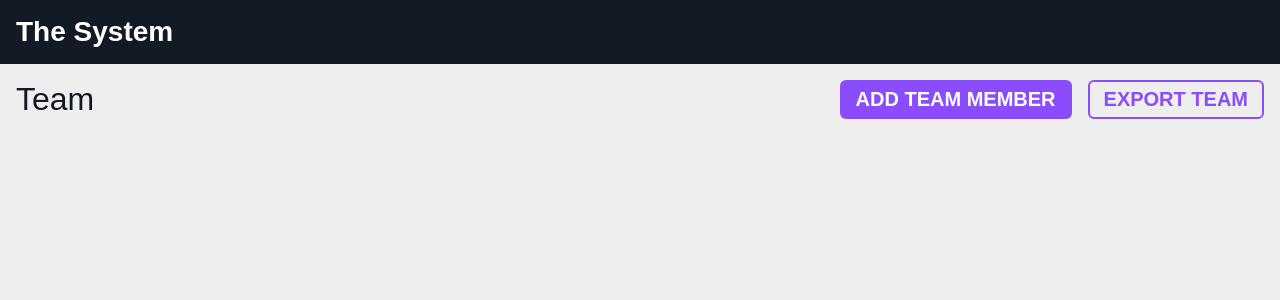
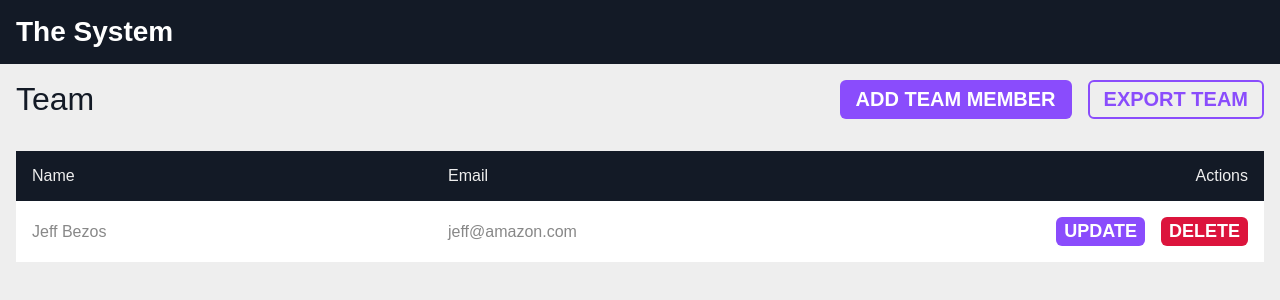
Before and after one commit to drummer-Yurii/user-management, a Vue app in the folder client/: page / in a window 1280 px wide. Shown: the top 300 px of the page. Built offline with nearby package versions, Linux system fonts and the light colour scheme.

Commit message:
create team component

```diff
--- a/client/src/App.vue
+++ b/client/src/App.vue
@@ -3,6 +3,7 @@
     <TheHeader />
     <main>
       <TheToolbar />
+      <TheTeam />
     </main>
   </div>
 </template>
@@ -10,11 +11,13 @@
 <script>
 import TheHeader from '@/components/TheHeader.vue';
 import TheToolbar from '@/components/TheToolbar.vue';
+import TheTeam from '@/components/TheTeam.vue';
 export default {
   name: 'App',
   components: {
     TheHeader,
     TheToolbar,
+    TheTeam,
   },
 };
 </script>
--- /dev/null
+++ b/client/src/components/TheTeam.vue
@@ -0,0 +1,64 @@
+<template>
+    <div class="team">
+        <div class="team-members table">
+            <div class="table-header table-row">
+                <div class="table-col">Name</div>
+                <div class="table-col">Email</div>
+                <div class="table-col table-actions">Actions</div>
+            </div>
+            <div class="member table-row">
+                <div class="table-col name">Jeff Bezos</div>
+                <div class="table-col email">jeff@amazon.com</div>
+                <div class="table-col actions">
+                    <div class="button-group group-end">
+                        <button class="button button-small">Update</button>
+                        <button class="button button-small button-alert">Delete</button>
+                    </div>
+                </div>
+            </div>
+        </div>
+    </div>
+</template>
+
+<script>
+    export default {
+        name: 'TheTeam',
+    }
+</script>
+
+<style scoped>
+.team {
+    padding: 16px;
+}
+
+.table-row {
+    display: flex;
+    align-items: center;
+}
+
+.table-col {
+    flex: 1 1 33.333%;
+    padding: 16px;
+    color: var(--grey);
+}
+
+.table-row {
+    background-color: #FFF;
+}
+
+.table-row:nth-child(2n+1) {
+    background-color: var(--light-alt);
+}
+
+.table .table-header {
+    background-color: var(--dark);
+}
+
+.table .table-header .table-col {
+    color: var(--light);
+}
+
+.table-actions {
+    text-align: right;
+}
+</style>
```
